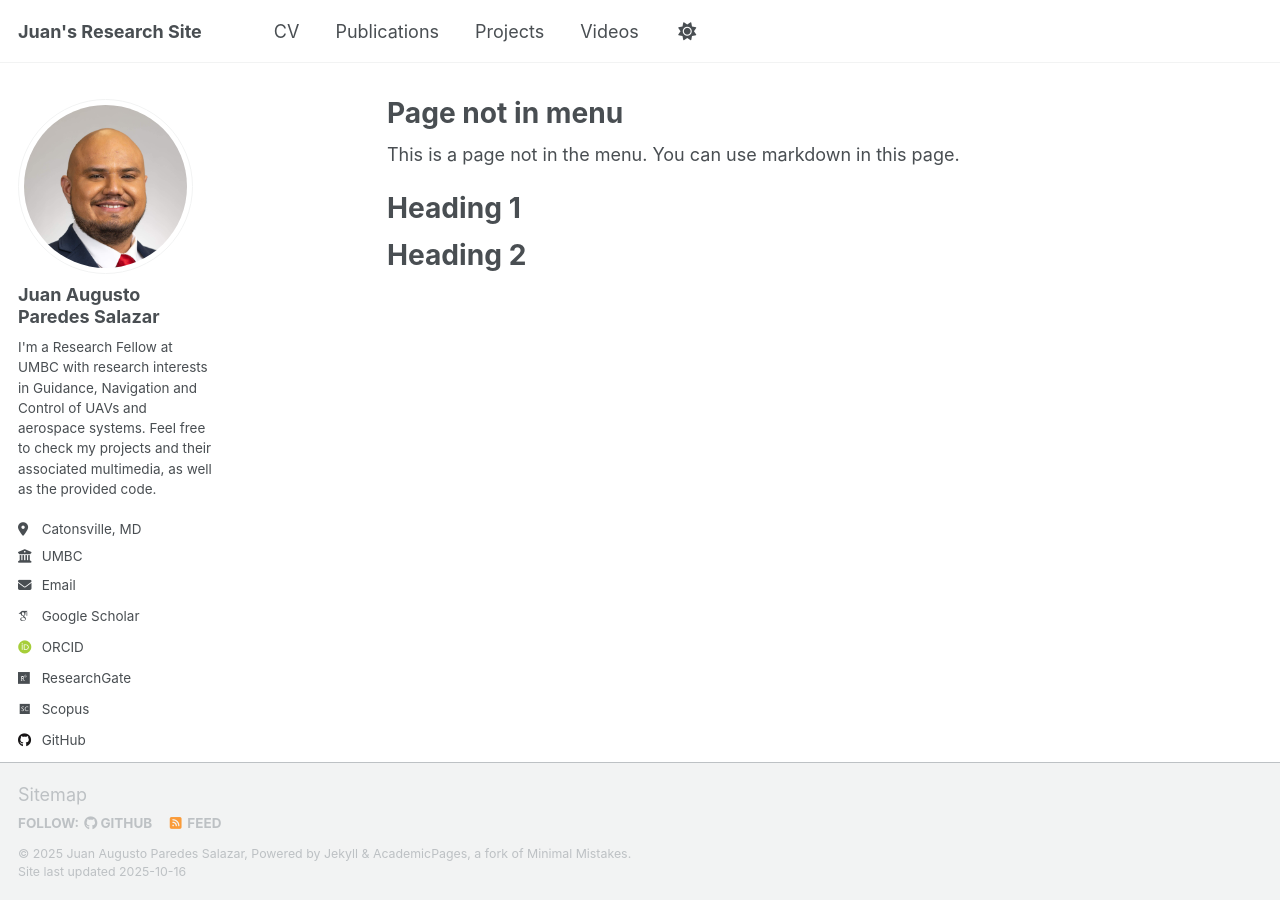
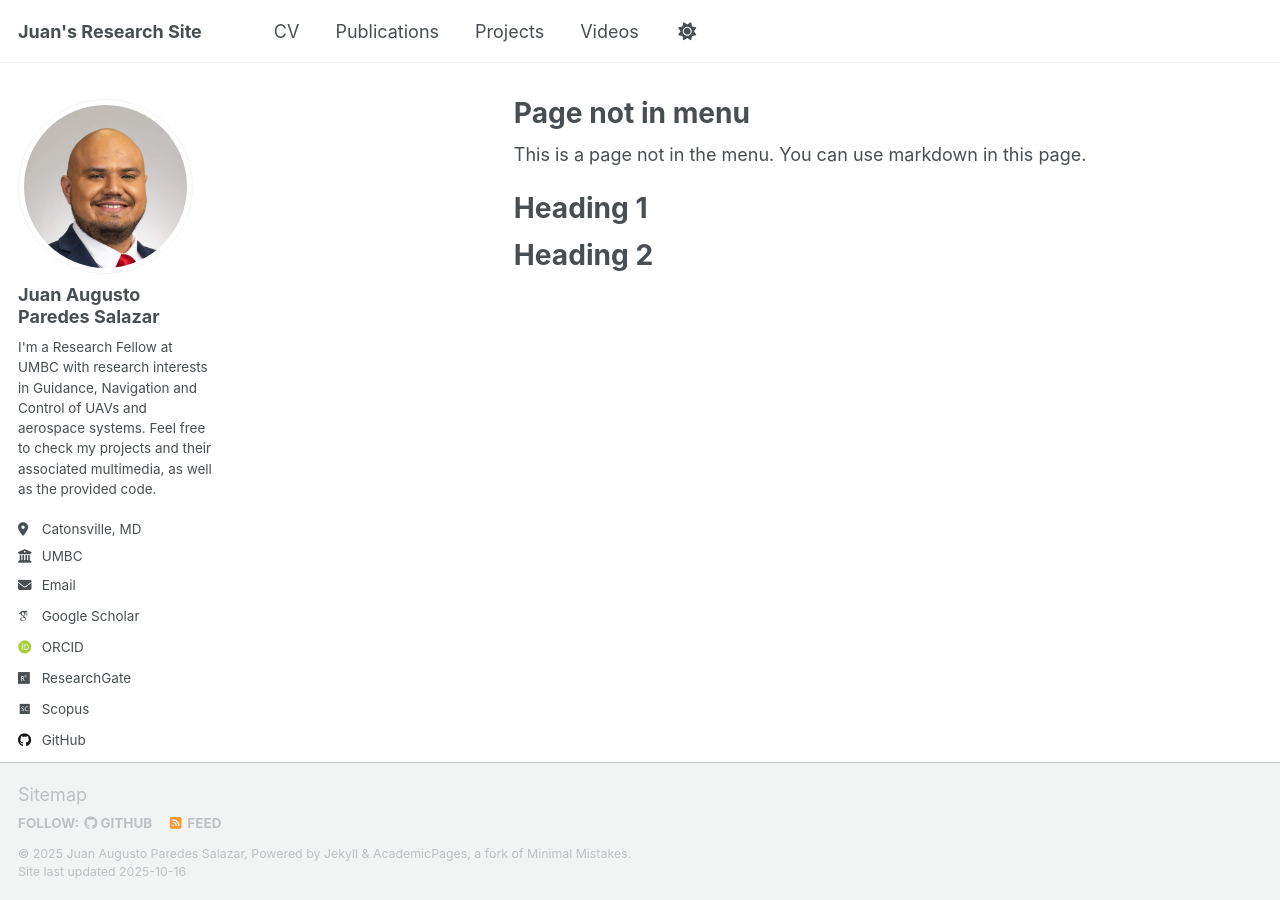
Before and after one commit to JAParedes/JAParedes.github.io, a Jekyll site: the page built from _pages/non-menu-page.md, in a window 1280 px wide. Built offline with Jekyll 4.4.1, drawn with Linux system fonts in a browser that asks for light colours; some web fonts are replaced; a script that is not in the unit is left out.

Commit message:
Alignment test

```diff
--- a/_sass/layout/_page.scss
+++ b/_sass/layout/_page.scss
@@ -18,9 +18,9 @@
 
 .page {
   @include breakpoint($large) {
-    @include span(9 of 12 last);
-    @include prefix(0.5 of 12);
-    @include suffix(2 of 12);
+    @include span(9 of 14 last);
+    @include prefix(0.5 of 14);
+    @include suffix(0.5 of 14);
   }
 
   .page__inner-wrap {
```
Also changed, not shown: _pages/about.md (+1 -1 lines).
